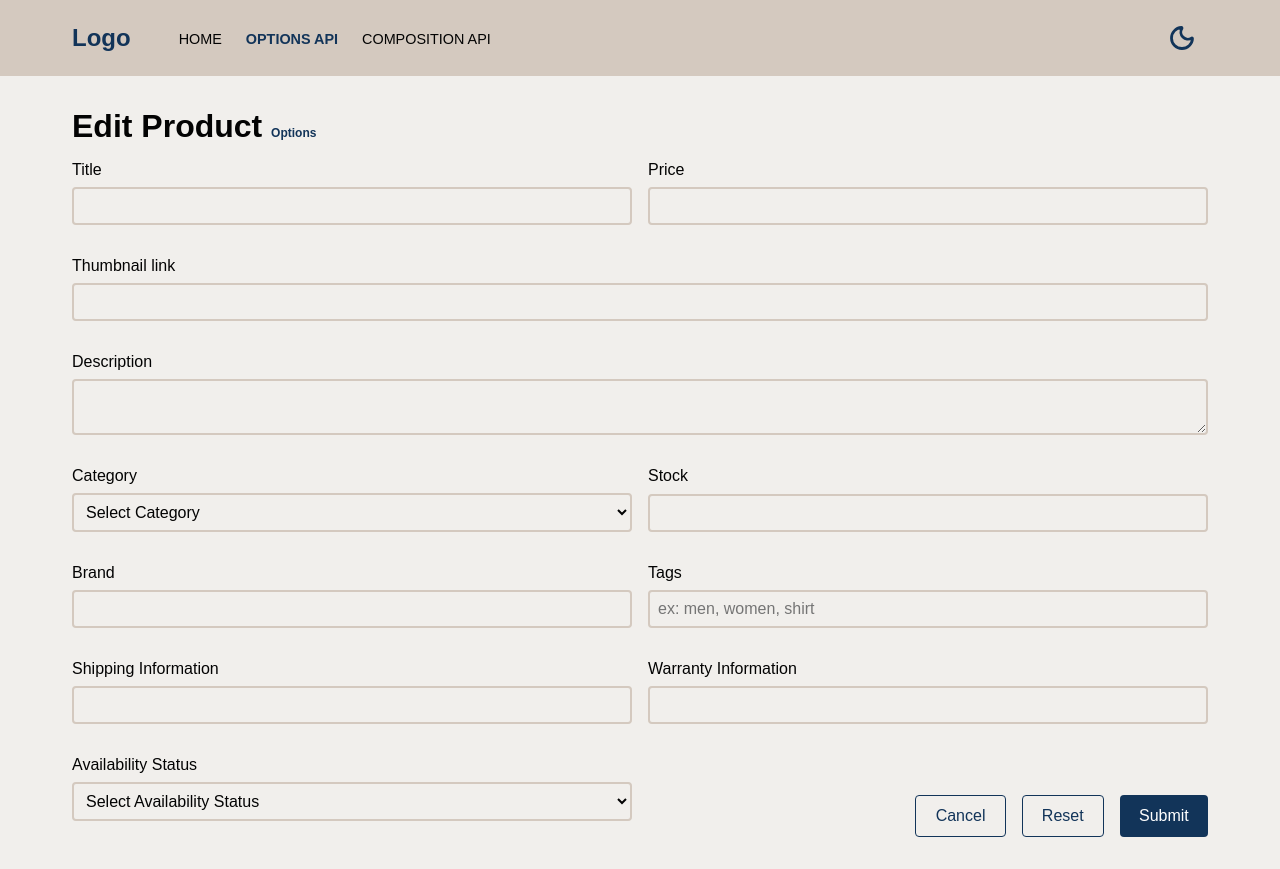
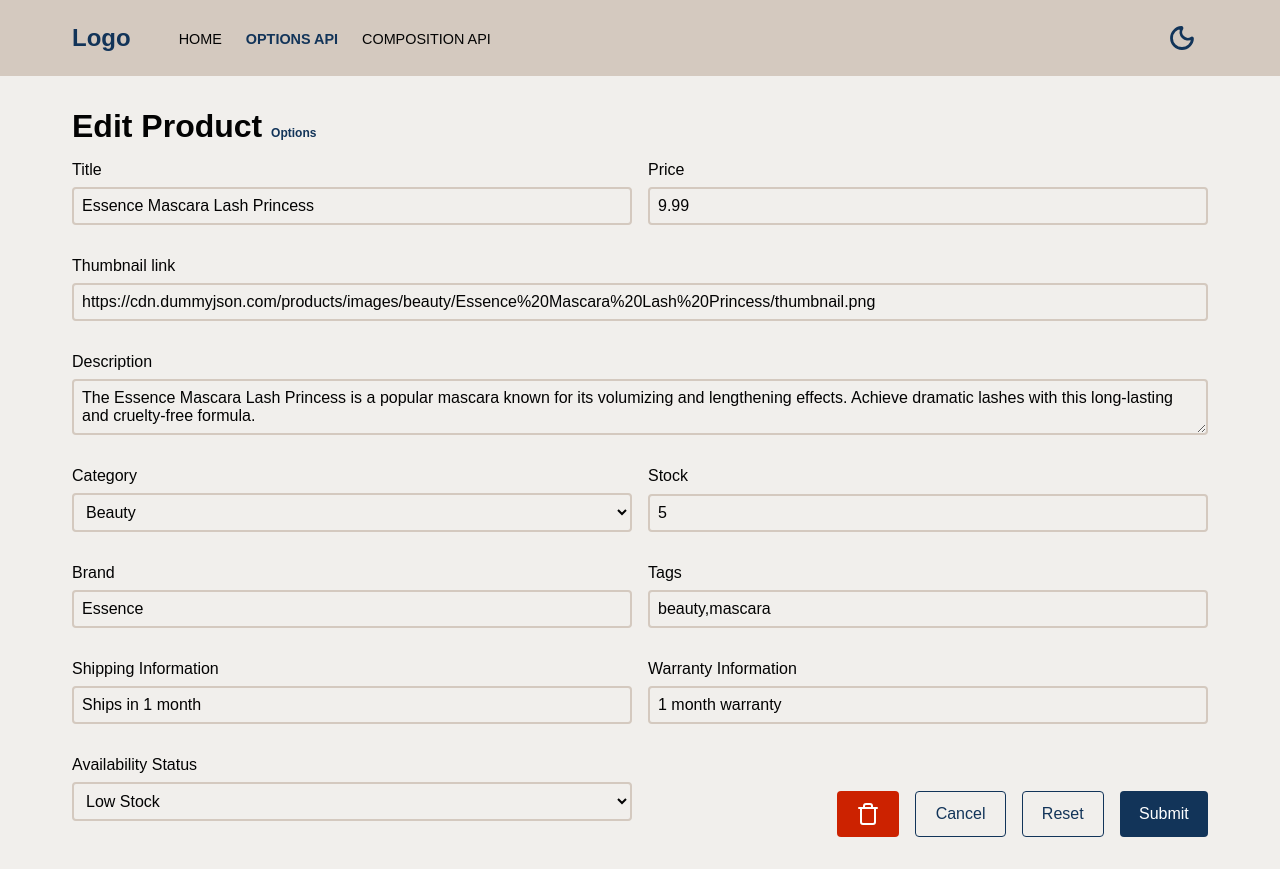
Before and after one commit to kareem172/products-manager, a Vue app: page /options/add-edit-product/1 in a window 1280 px wide. Built offline with nearby package versions, Linux system fonts and the light colour scheme; data requests are answered from the project's data file.

Commit message:
fix(ProductForm): handle undefined tags and remove debug logs
Ensure tags are safely accessed using optional chaining to prevent runtime errors when tags are undefined. Remove unnecessary console logs for cleaner code.

```diff
--- a/src/components/ProductForm.vue
+++ b/src/components/ProductForm.vue
@@ -123,7 +123,7 @@
         if (newVal) {
           this.formdata = {
             ...newVal,
-            tags: newVal.tags.join(","),
+            tags: newVal?.tags?.join(","),
           };
           this.productId = newVal.id;
         }
@@ -135,7 +135,7 @@
     if (this.product)
       this.formdata = {
         ...this.product,
-        tags: this.product.tags.join(","),
+        tags: this.product?.tags?.join(","),
       };
   },
   methods: {
@@ -143,7 +143,6 @@
       this.$router.back();
     },
     submit() {
-      console.log("Form : ", this.formdata);
       this.$emit("submit", this.formdata);
       this.formdata = {
         title: "",
--- a/src/pages/AddEditOptionsPage.vue
+++ b/src/pages/AddEditOptionsPage.vue
@@ -1,7 +1,11 @@
 <template>
   <main class="container">
     <h1>{{ productId ? "Edit" : "Add" }} Product <span>Options</span></h1>
-    <ProductForm @submit="handleSubmit" @delete="handleDelete" />
+    <ProductForm
+      :product="productId ? product : undefined"
+      @submit="handleSubmit"
+      @delete="handleDelete"
+    />
   </main>
 </template>
 
@@ -17,12 +21,17 @@
   data() {
     return {
       productId: "",
+      product: null,
     };
   },
 
-  mounted() {
+  async mounted() {
     this.productId = this.getId();
     console.log("Product ID main:", this.productId);
+    if (this.productId) {
+      this.product = await this.getProductById(this.productId);
+      console.log("Product:", this.product);
+    }
   },
 
   methods: {
```
